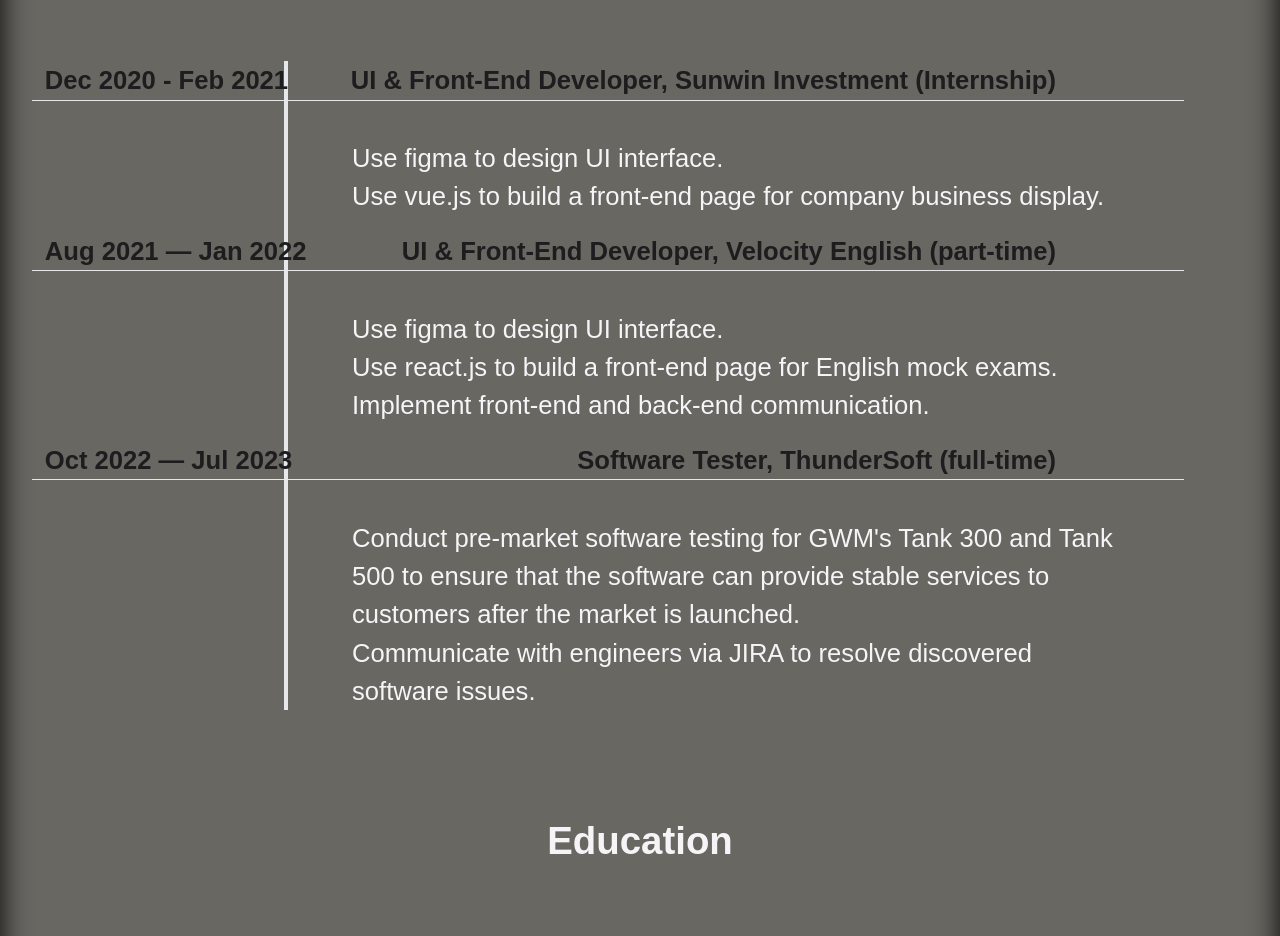
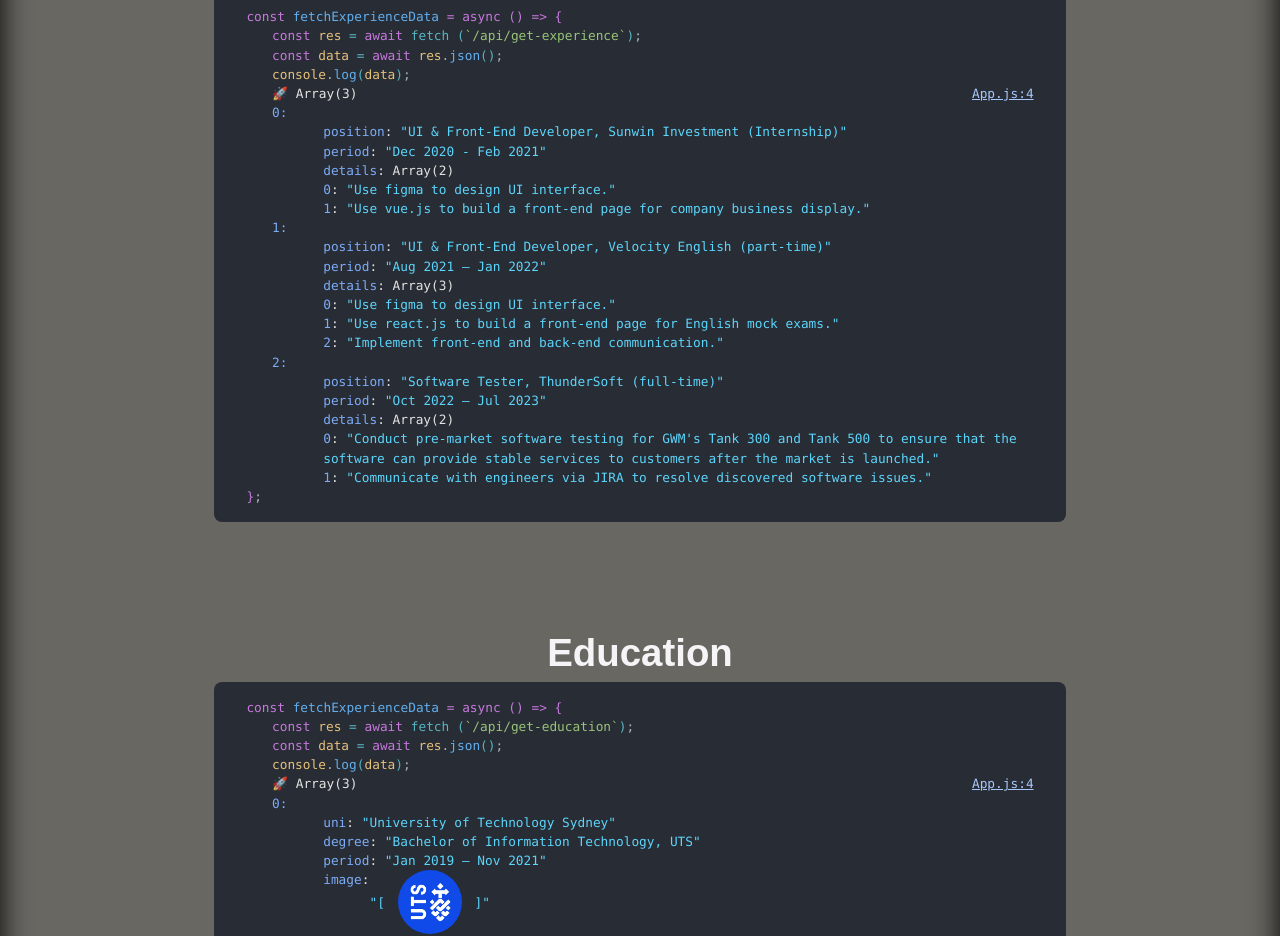
Before and after one commit to real-stanyan/CV, a React (Vite) app: page / in a window 1280 px wide. Shown: the part 1384-2320 px from the top of the page. Built offline with nearby package versions, Linux system fonts and the light colour scheme; no server answers; a web font is replaced by a local one.

Commit message:
experience/education pages rebuild

```diff
--- a/src/components/Education.jsx
+++ b/src/components/Education.jsx
@@ -5,8 +5,11 @@
 import { useGSAP } from "@gsap/react";
 
 import education from "../libs/education_data.json";
+import experiences from "../libs/experience_data.json";
 
 export default function Education() {
+  const l = "{";
+  const r = "}";
   useGSAP(() => {
     gsap.to("#education", { paddingTop: 0, duration: 2, delay: 1 });
   }, []);
@@ -18,22 +21,80 @@
       <h1 className="text-center font-[600] text-[6vw] md:text-[4vw] lg:text-[3vw]">
         Education
       </h1>
-      <div className="max-w-[90vw] mx-auto flex flex-col items-center gap-4 mt-[30px] lg:mt-[70px]">
+
+      <div className="w-[90%] md:w-[80%] lg:w-[70%] text-[2vw] md:text-[1.5vw] lg:text-[1vw] flex flex-col bg-[#282c34] px-2 py-1 lg:px-8 lg:py-4 rounded-lg mx-auto">
+        {/* 1 */}
+        <code className="text-[#c678dd]">
+          const <span className="text-[#61afef]">fetchExperienceData</span> =
+          async () =&gt; {l}
+        </code>
+        {/* 2 */}
+        <code className="text-[#c678dd] pl-[2vw]">
+          const <span className="text-[#e5c07b]">res</span>
+          <span className="text-[#56b6c2]"> =</span> await
+          <span className="text-[#56b6c2]"> fetch (</span>
+          <span className="text-[#98c379]">`/api/get-education`</span>
+          <span className="text-[#56b6c2]">)</span>
+          <span className="text-[#abb2bf]">;</span>
+        </code>
+        {/* 3 */}
+        <code className="text-[#c678dd] pl-[2vw]">
+          const <span className="text-[#e5c07b]">data</span>
+          <span className="text-[#56b6c2]"> =</span> await
+          <span className="text-[#e5c07b]"> res</span>
+          <span className="text-[#abb2bf]">.</span>
+          <span className="text-[#61afef]">json</span>
+          <span className="text-[#56b5c1]">()</span>
+          <span className="text-[#abb2bf]">;</span>
+        </code>
+        {/* 4 */}
+        <code className="text-[#c678dd] pl-[2vw]">
+          <span className="text-[#e5c07b]">console</span>
+          <span className="text-[#abb2bf]">.</span>
+          <span className="text-[#61afef]">log</span>
+          <span className="text-[#56b5c1]">
+            (<span className="text-[#e5c07b]">data</span>)
+          </span>
+          <span className="text-[#abb2bf]">;</span>
+        </code>
+        {/* 5 */}
+        <code className="text-[#e3e3e3] pl-[2vw] flex justify-between">
+          <span>🚀 Array({experiences.length})</span>
+          <span className="underline text-[#a8c7fa]">App.js:4</span>
+        </code>
         {education.map((item) => (
-          <div key={item.id} className="flex items-center gap-8">
-            <h1 className="text-[2vw] w-[30%] whitespace-nowrap">
-              {item.period}
-            </h1>
-            <img
-              src={item.image}
-              alt="uts"
-              className="w-[12vw] h-[12vw] lg:w-[8vw] lg:h-[8vw] rounded-full object-cover"
-            />
-            <h1 className="text-[2vw] flex-1 whitespace-nowrap">
-              {item.degree}
-            </h1>
+          <div key={item.id} className="flex flex-col pl-[2vw] text-[#7cacf8]">
+            <code>{item.id}:</code>
+            <code className="pl-[4vw]">
+              uni<span className="text-[#e3e3e3]">:</span>
+              <span className="text-[#5cd5fb]"> "{item.uni}"</span>
+            </code>
+            <code className="pl-[4vw]">
+              degree<span className="text-[#e3e3e3]">:</span>
+              <span className="text-[#5cd5fb]"> "{item.degree}"</span>
+            </code>
+            <code className="pl-[4vw]">
+              period<span className="text-[#e3e3e3]">:</span>
+              <span className="text-[#5cd5fb]"> "{item.period}"</span>
+            </code>
+            <code className="pl-[4vw] flex">
+              image<span className="text-[#e3e3e3]">: </span>
+              <div className="text-[#5cd5fb] flex items-center">
+                <code> "[</code>
+                <img
+                  src={item.image}
+                  className="w-[5vw] h-[5vw] object-cover rounded-full mx-[1vw]"
+                />
+                <code>]"</code>
+              </div>
+            </code>
           </div>
         ))}
+        {/* 5 */}
+        <code className="text-[#c678dd]">
+          {r}
+          <span className="text-[#abb2bf]">;</span>
+        </code>
       </div>
     </div>
   );
--- a/src/components/Experience.jsx
+++ b/src/components/Experience.jsx
@@ -5,37 +5,103 @@
 import { useGSAP } from "@gsap/react";
 
 import experiences from "../libs/experience_data.json";
+console.log("🚀 ~ experiences:", experiences);
+import { code, div } from "three/examples/jsm/nodes/Nodes.js";
 
 export default function Experience() {
+  const l = "{";
+  const r = "}";
   useGSAP(() => {
     gsap.to("#experience", { paddingTop: 0, duration: 2, delay: 13 });
   }, []);
 
+  const fetchExperienceData = async () => {
+    const res = await fetch(`sda`);
+    const data = await res.json();
+    console.log();
+  };
+
   return (
     <div
       id="experience"
-      className="font-reem text-[#f5f5f7] p-2 lg:p-8 z-50 pt-[100vh] mt-[30px] lg:mt-[70px]"
+      className="font-reem text-[#f5f5f7] text-[2vw] md:text-[1.5vw] lg:text-[1vw] p-2 lg:p-8 z-50 pt-[100vh] mt-[30px] lg:mt-[70px]"
     >
       <h1 className="text-center font-[600] text-[6vw] md:text-[4vw] lg:text-[3vw]">
         My Experience
       </h1>
-      <div className="mt-[30px] lg:mt-[70px]">
-        <div className="w-[20vw] flex flex-col border-r-4 gap-4">
-          {experiences.map((item) => (
-            <div key={item.id} className="flex flex-col w-[100vw] lg:w-[90vw]">
-              <div className="flex justify-between items-center pl-0 lg:pl-[1vw] pr-[3vw] lg:pr-[10vw] whitespace-nowrap text-[#1d1d1f] font-extrabold ">
-                <h1 className="text-[2vw] lg:text-[2vw]">{item.period}</h1>
-                <h1 className="text-[2.5vw] lg:text-[2vw]">{item.position}</h1>
-              </div>
-              <hr className="w-full mb-[3vw]" />
-              <ul className="text-[3vw] lg:text-[2vw] pl-[25vw] pr-[5vw]">
-                {item.details.map((detail, i) => (
-                  <li key={i}>{detail}</li>
-                ))}
-              </ul>
-            </div>
-          ))}
-        </div>
+      <div className="w-[90%] md:w-[80%] lg:w-[70%] flex flex-col bg-[#282c34] px-2 py-1 lg:px-8 lg:py-4 rounded-lg mx-auto">
+        {/* 1 */}
+        <code className="text-[#c678dd]">
+          const <span className="text-[#61afef]">fetchExperienceData</span> =
+          async () =&gt; {l}
+        </code>
+        {/* 2 */}
+        <code className="text-[#c678dd] pl-[2vw]">
+          const <span className="text-[#e5c07b]">res</span>
+          <span className="text-[#56b6c2]"> =</span> await
+          <span className="text-[#56b6c2]"> fetch (</span>
+          <span className="text-[#98c379]">`/api/get-experience`</span>
+          <span className="text-[#56b6c2]">)</span>
+          <span className="text-[#abb2bf]">;</span>
+        </code>
+        {/* 3 */}
+        <code className="text-[#c678dd] pl-[2vw]">
+          const <span className="text-[#e5c07b]">data</span>
+          <span className="text-[#56b6c2]"> =</span> await
+          <span className="text-[#e5c07b]"> res</span>
+          <span className="text-[#abb2bf]">.</span>
+          <span className="text-[#61afef]">json</span>
+          <span className="text-[#56b5c1]">()</span>
+          <span className="text-[#abb2bf]">;</span>
+        </code>
+        {/* 4 */}
+        <code className="text-[#c678dd] pl-[2vw]">
+          <span className="text-[#e5c07b]">console</span>
+          <span className="text-[#abb2bf]">.</span>
+          <span className="text-[#61afef]">log</span>
+          <span className="text-[#56b5c1]">
+            (<span className="text-[#e5c07b]">data</span>)
+          </span>
+          <span className="text-[#abb2bf]">;</span>
+        </code>
+        {/* 5 */}
+        <code className="text-[#e3e3e3] pl-[2vw] flex justify-between">
+          <span>🚀 Array({experiences.length})</span>
+          <span className="underline text-[#a8c7fa]">App.js:4</span>
+        </code>
+        {experiences.map((item) => (
+          <div key={item.id} className="flex flex-col pl-[2vw] text-[#7cacf8]">
+            <code>{item.id}:</code>
+            <code className="pl-[4vw]">
+              position<span className="text-[#e3e3e3]">:</span>
+              <span className="text-[#5cd5fb]"> "{item.position}"</span>
+            </code>
+            <code className="pl-[4vw]">
+              period<span className="text-[#e3e3e3]">:</span>
+              <span className="text-[#5cd5fb]"> "{item.period}"</span>
+            </code>
+            <code className="pl-[4vw]">
+              details<span className="text-[#e3e3e3]">: </span>
+              <span className="text-[#e3e3e3]">
+                Array({item.details.length})
+              </span>
+              {item.details.map((item, i) => (
+                <div key={i}>
+                  <code>
+                    <span>{i}</span>
+                    <span className="text-[#e3e3e3]">:</span>
+                    <span className="text-[#5cd5fb]"> "{item}"</span>
+                  </code>
+                </div>
+              ))}
+            </code>
+          </div>
+        ))}
+        {/* 5 */}
+        <code className="text-[#c678dd]">
+          {r}
+          <span className="text-[#abb2bf]">;</span>
+        </code>
       </div>
     </div>
   );
--- a/src/libs/education_data.json
+++ b/src/libs/education_data.json
@@ -1,12 +1,14 @@
 [
   {
-    "id": 1,
+    "id": 0,
+    "uni": "University of Technology Sydney",
     "period": "Jan 2019 — Nov 2021",
     "image": "/images/uts.png",
     "degree": "Bachelor of Information Technology, UTS"
   },
   {
-    "id": 2,
+    "id": 1,
+    "uni": "University of New South Wales",
     "period": "Aug 2022 — Nov 2023",
     "image": "/images/unsw.png",
     "degree": "Master of Computer Science, UNSW"
--- a/src/libs/experience_data.json
+++ b/src/libs/experience_data.json
@@ -1,6 +1,6 @@
 [
   {
-    "id": 1,
+    "id": 0,
     "period": "Dec 2020 - Feb 2021",
     "position": "UI & Front-End Developer, Sunwin Investment (Internship)",
     "details": [
@@ -9,7 +9,7 @@
     ]
   },
   {
-    "id": 2,
+    "id": 1,
     "period": "Aug 2021 — Jan 2022",
     "position": "UI & Front-End Developer, Velocity English (part-time)",
     "details": [
@@ -19,7 +19,7 @@
     ]
   },
   {
-    "id": 4,
+    "id": 2,
     "period": "Oct 2022 — Jul 2023",
     "position": "Software Tester, ThunderSoft (full-time)",
     "details": [
--- a/tailwind.config.js
+++ b/tailwind.config.js
@@ -2,7 +2,18 @@
 export default {
   content: ["./index.html", "./src/**/*.{js,ts,jsx,tsx}"],
   theme: {
-    extend: {},
+    extend: {
+      keyframes: {
+        wiggle: {
+          // 自定义动画名称
+          "0%, 100%": { opacity: 1 },
+          "50%": { opacity: 0 },
+        },
+      },
+      animation: {
+        wiggle: "wiggle 1s ease-in-out infinite", // 使用自定义动画
+      },
+    },
     fontFamily: {
       reem: ["Reem Kufi Fun", "sans-serif"],
       IBM: ["IBM Plex Sans", "sans-serif"],
```
Also changed, not shown: src/components/Intro.jsx (+5 -3 lines).
